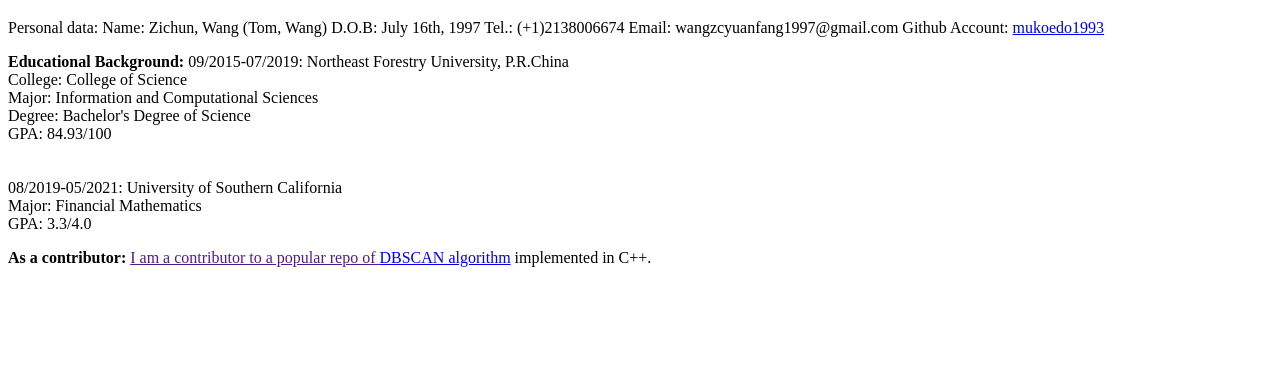
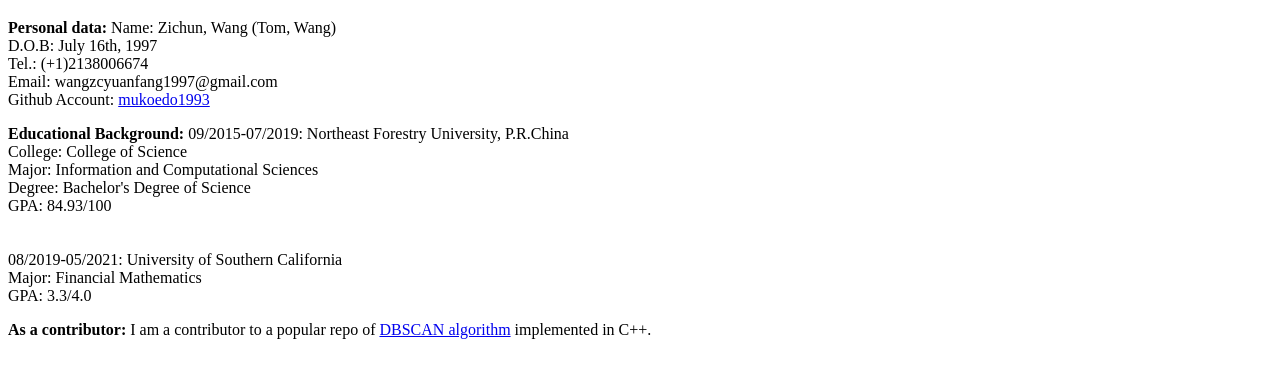
Before and after one commit to mukoedo1993/my_resume, a website: page app/index.html in a window 1280 px wide. Shown: the part 61-438 px from the top of the page. Drawn offline with Linux system fonts and the light colour scheme.

Commit message:
modify a link

```diff
--- a/app/index.html
+++ b/app/index.html
@@ -17,12 +17,12 @@
      </h1>
 
      <p>
-       Personal data:
-       Name: Zichun, Wang (Tom, Wang)
-       D.O.B: July 16th, 1997
-       Tel.: (+1)2138006674
-       Email: wangzcyuanfang1997@gmail.com
-       Github Account: <a href="https://github.com/mukoedo1993">mukoedo1993</a>
+       <strong>Personal data:</strong>
+       Name: Zichun, Wang (Tom, Wang)<br>
+       D.O.B: July 16th, 1997<br>
+       Tel.: (+1)2138006674<br>
+       Email: wangzcyuanfang1997@gmail.com<br>
+       Github Account: <a href="https://github.com/mukoedo1993" alt="mukoedo1993-github-account">mukoedo1993</a>
      </p>
 
 
@@ -44,7 +44,7 @@
 
   <div class="contributor">
     <strong>As a contributor:</strong>
-    <a href="">I am a contributor to a popular repo of <a href="https://github.com/james-yoo/DBSCAN">DBSCAN algorithm</a> implemented in C++.
+    I am a contributor to a popular repo of <a href="https://github.com/james-yoo/DBSCAN">DBSCAN algorithm</a> implemented in C++.
 
   </div>
 
```
